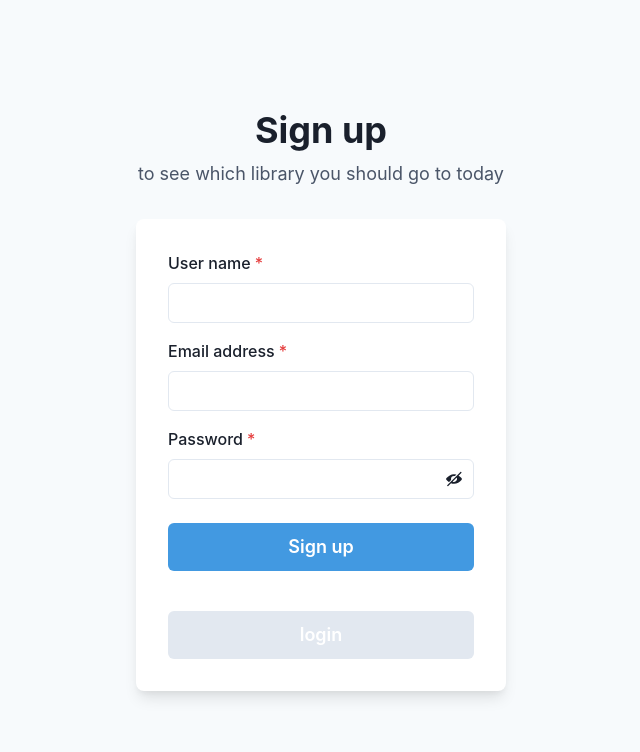
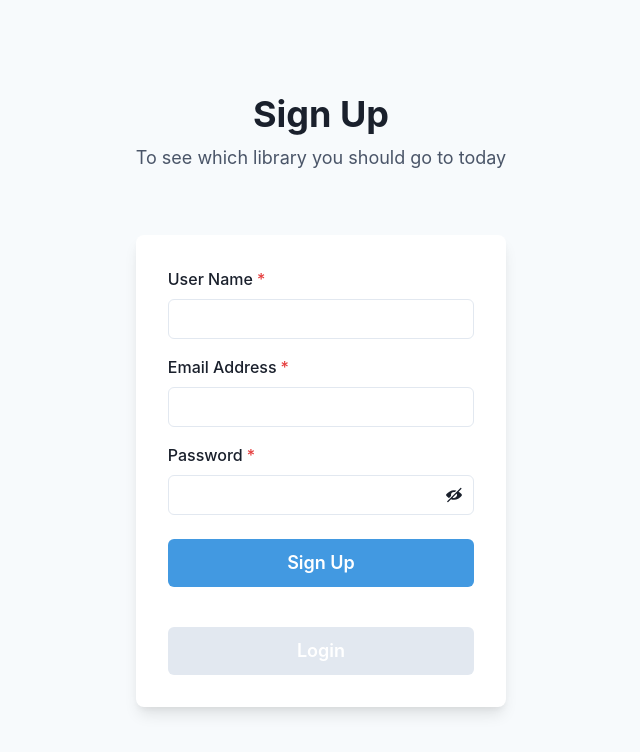
Before and after one commit to henleyz/Web-Dev-Final-Project, a React (Create React App) app in the folder frontend/: page /login in a window 1280 px wide. Shown: the top 752 px of the page, without its empty margins (319-959 px from the left). Built offline with nearby package versions, Linux system fonts and the light colour scheme.

Commit message:
login added

```diff
--- a/frontend/src/Components/Signup.js
+++ b/frontend/src/Components/Signup.js
@@ -35,18 +35,39 @@ export default function SignupCard() {
 
   const [username, setUsername] = useState(false);
 
+  const [showRequired, setShowRequired] = useState(false);
+
+  const [showWrong, setShowWrong] = useState(false);
 
   function postSignupInfo(){
-
     console.log(username +  email + password)
-    axios.post("http://localhost:3000/user/signup", {username: username, email: email, password:password}).then(window.open("/libraries","_self"))
-
+    if (!username || !email || !password) {
+      console.log("Required!")
+      setShowRequired(s => true);
+    } else {
+      axios.post("http://localhost:3000/user/signup", {username: username, email: email, password:password}).then(window.open("/libraries","_self"))
+      setShowRequired(s => false);
+    }
   }
 
-  function postLoginInfo(){
+  async function postLoginInfo(){
+    console.log(email + password)
+    if (!email || !password) {
+      console.log("please fill the required!")
+      setShowRequired(s => true);
+    }
+     else {
+      const res = await axios.post("http://localhost:3000/user/login", {email: email, password:password}
+      ).catch(err => setShowRequired(s => false) & setShowWrong(s => true));
+      console.log(res)
+      if (res.status === 200) {
+        window.open("/libraries","_self")
+        setShowRequired(s => false);
+      }
 
-    console.log(username +  email + password)
-    axios.post("http://localhost:3000/user/login", {username: username, email: email, password:password}).then(window.open("/libraries","_self"))
+      // axios.post("http://localhost:3000/user/login", {email: email, password:password}).then(window.open("/libraries","_self"))
+      // setShowRequired(s => false);
+    }
   }
 
   return (
@@ -58,27 +79,30 @@ export default function SignupCard() {
       <Stack spacing={8} mx={'auto'} maxW={'lg'} py={12} px={6}>
         <Stack align={'center'}>
           <Heading fontSize={'4xl'} textAlign={'center'}>
-            Sign up
+            Sign Up
           </Heading>
           <Text fontSize={'lg'} color={'gray.600'}>
-            to see which library you should go to today
+            To see which library you should go to today
           </Text>
         </Stack>
+        <Box color={'red.700'} alignSelf='center'>
+          {showRequired ? <p>Please fill in the required!</p> : null}
+          {showWrong ? <p>Please enter correct information!</p> : null}
+        </Box>
         <Box
           rounded={'lg'}
           bg={useColorModeValue('white', 'gray.700')}
           boxShadow={'lg'}
           p={8}>
-
           <Stack spacing={4}>
             <HStack>
             <FormControl id="Username" isRequired>
-              <FormLabel>User name</FormLabel>
+              <FormLabel>User Name</FormLabel>
               <Input type="text"  onChange={event => setUsername(event.currentTarget.value)}/>
             </FormControl>
             </HStack>
             <FormControl id="email" isRequired>
-              <FormLabel>Email address</FormLabel>
+              <FormLabel>Email Address</FormLabel>
               <Input type="email"  onChange={event => setEmail(event.currentTarget.value)}/>
             </FormControl>
             <FormControl id="password" isRequired>
@@ -105,7 +129,7 @@ export default function SignupCard() {
                 _hover={{
                   bg: 'blue.500',
                 }}>
-                Sign up
+                Sign Up
               </Button>
               <Button onClick={postLoginInfo}
                 loadingText="Submitting"
@@ -115,7 +139,7 @@ export default function SignupCard() {
                 _hover={{
                   bg: 'gray.500',
                 }}>
-                login
+                Login
               </Button>
             </Stack>
           </Stack>
--- a/frontend/src/Pages/LibraryFinder/Components/NavBar.tsx
+++ b/frontend/src/Pages/LibraryFinder/Components/NavBar.tsx
@@ -76,7 +76,7 @@ import {
               fontSize={'sm'}
               fontWeight={400}
               variant={'link'}
-              href={'#'}>
+              href={'/login'}>
               Sign In
             </Button>
             <Button
@@ -87,7 +87,8 @@ import {
               bg={'#3B7EA1'}
               _hover={{
                 bg: '#3B7EA1',
-              }}>
+              }}
+              >
               Sign Up
             </Button>
           </Stack>
```
Also changed, not shown: 1 other file (tests, documents, lock files or other folders).
